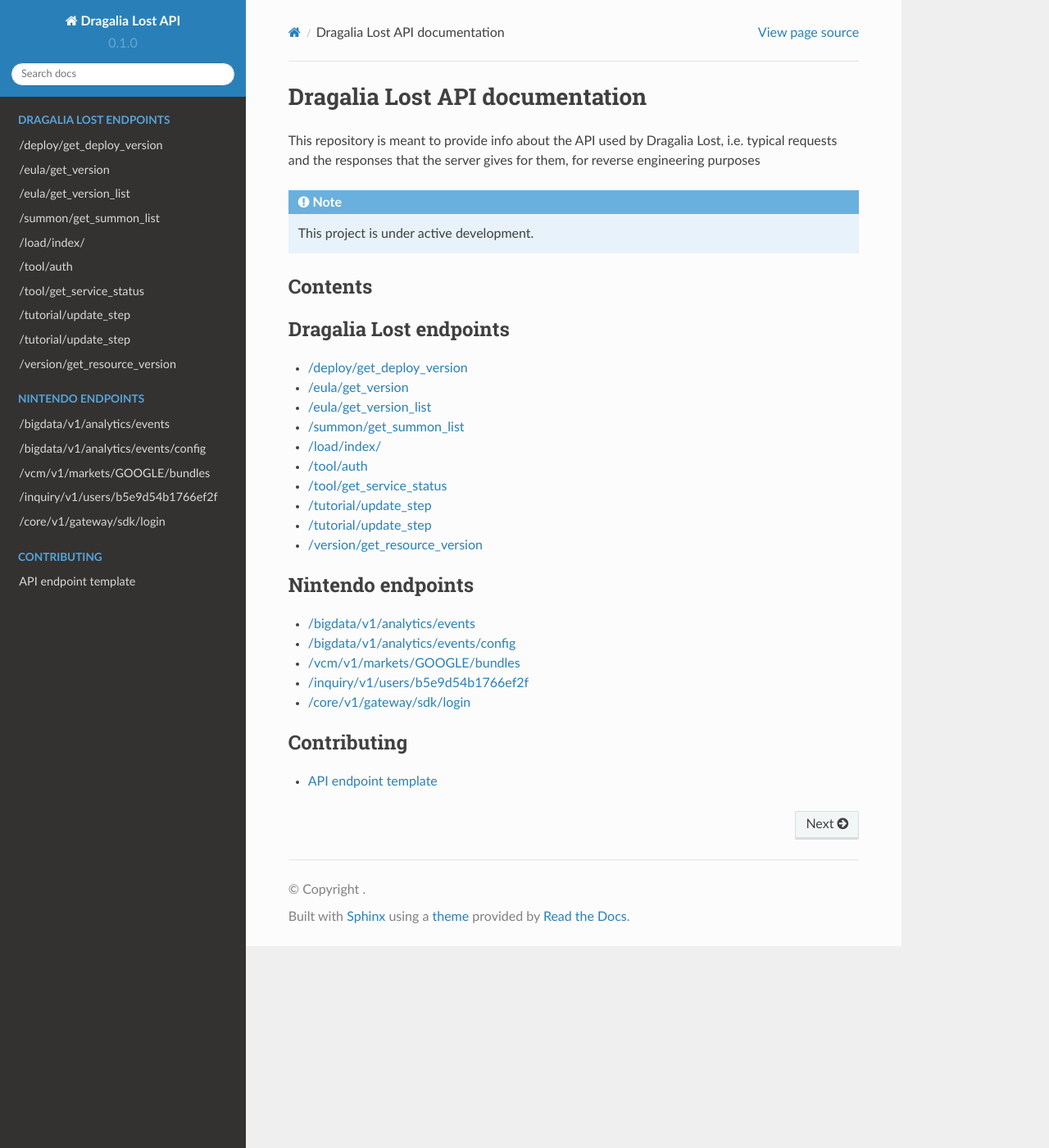
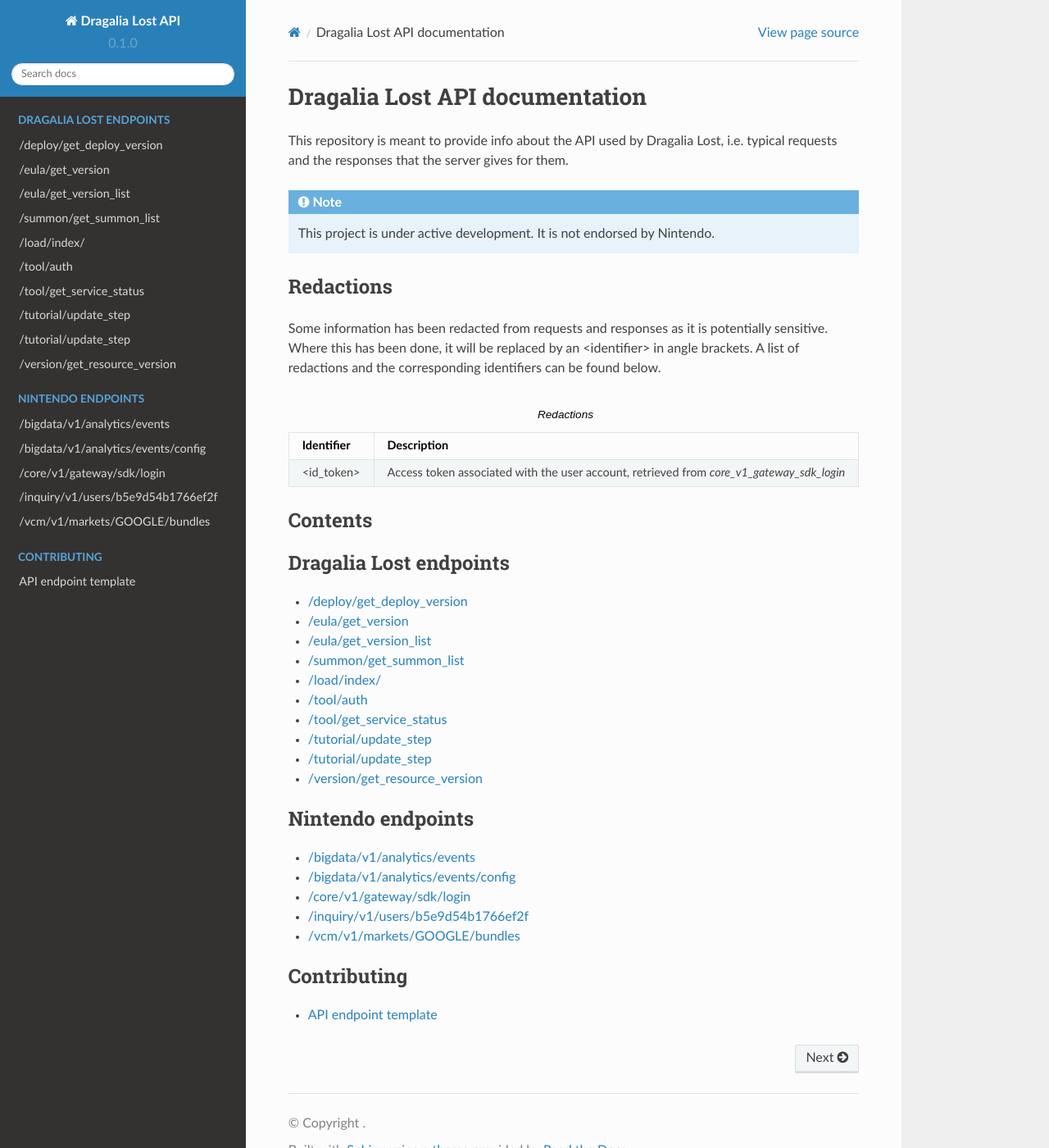
Before and after one commit to SapiensAnatis/dragalia-api-docs, a Sphinx documentation site: the page built from docs/source/index.rst, in a window 1280 px wide and 1400 px high. Shown: the whole window at 82% size. Built offline with Sphinx 7.4.7 and the Read the Docs theme 2.0.0, drawn with Linux system fonts in a browser that asks for light colours.

Commit message:
rename files, update index

```diff
--- a/docs/source/index.rst
+++ b/docs/source/index.rst
@@ -1,11 +1,25 @@
 Dragalia Lost API documentation
 ===================================
 
-This repository is meant to provide info about the API used by Dragalia Lost, i.e. typical requests and the responses that the server gives for them, for reverse engineering purposes
+This repository is meant to provide info about the API used by Dragalia Lost, i.e. typical requests and the responses that the server gives for them.
 
 .. note::
 
-   This project is under active development.
+   This project is under active development. It is not endorsed by Nintendo.
+
+
+Redactions
+------------------------
+Some information has been redacted from requests and responses as it is potentially sensitive. Where this has been done, it will be replaced by an <identifier> in angle brackets. A list of redactions and the corresponding identifiers can be found below.
+
+.. list-table:: Redactions
+   :widths: 25 50
+   :header-rows: 1
+
+   * - Identifier
+     - Description
+   * - <id_token>
+     - Access token associated with the user account, retrieved from `core_v1_gateway_sdk_login`
 
 Contents
 ------------------------
--- a/docs/source/nintendo/inquiry.rst
+++ b/docs/source/nintendo/inquiry_v1_users_b5e9d54b1766ef2f.rst
@@ -48,4 +48,4 @@
 Notes
 ------
 
-- The endpoint itself is dynamic based on the user ID, fetched from :doc:`/nintendo/login`
+- The endpoint itself is dynamic based on the user ID, fetched from :doc:`core_v1_gateway_sdk_login`
```
Also changed, not shown: docs/source/dragalia/eula_get_version.rst (+2 -2 lines), docs/source/dragalia/eula_get_version_list.rst (+1 -1 lines), docs/source/nintendo/core_v1_gateway_sdk_login.rst (renamed from docs/source/nintendo/login.rst, +1 -1 lines), docs/source/nintendo/bigdata_v1_analytics_events.rst (renamed from docs/source/nintendo/analytics.rst), docs/source/nintendo/bigdata_v1_analytics_events_config.rst (renamed from docs/source/nintendo/analytics_events_config.rst), docs/source/nintendo/vcm_v1_markets_GOOGLE_bundles.rst (renamed from docs/source/nintendo/bundles.rst).
